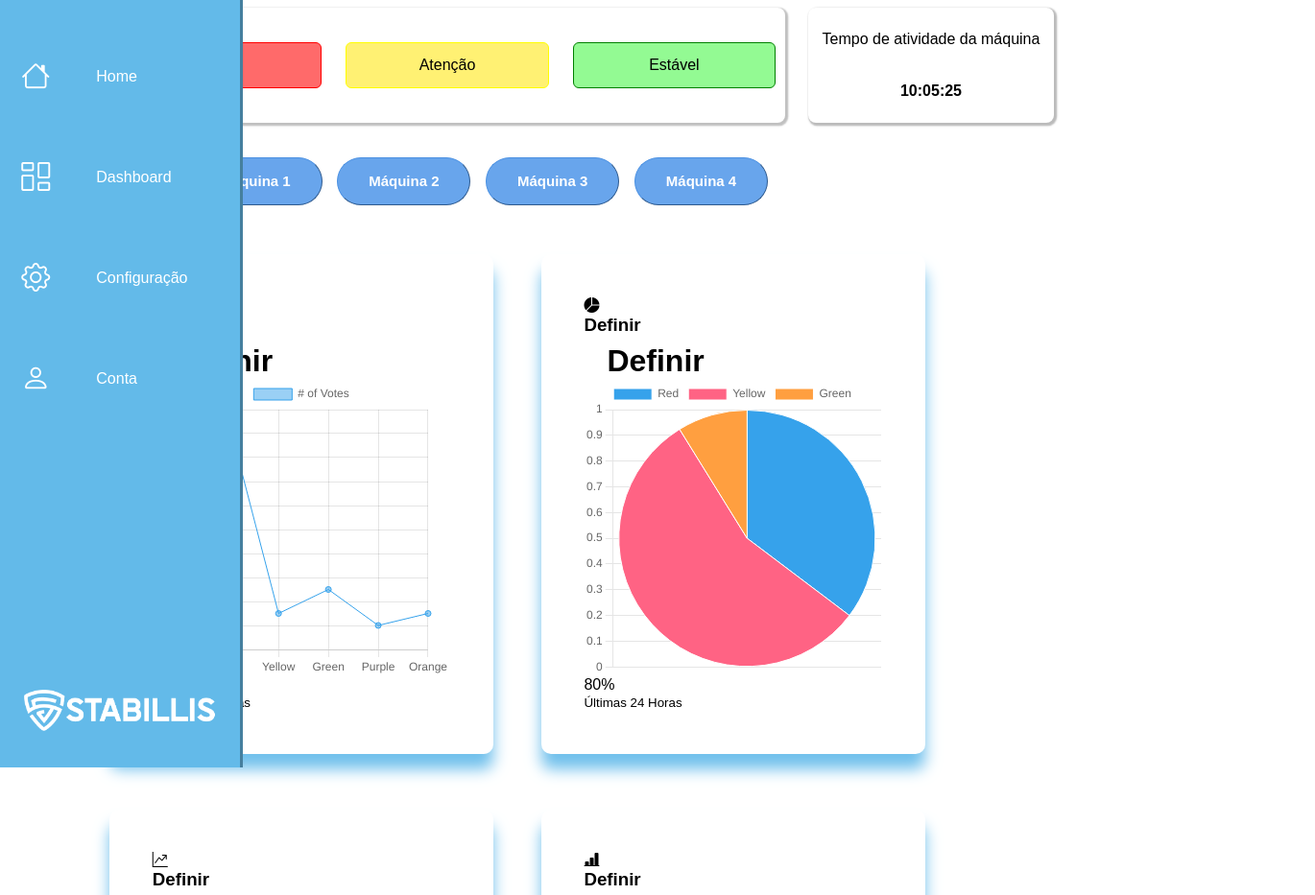
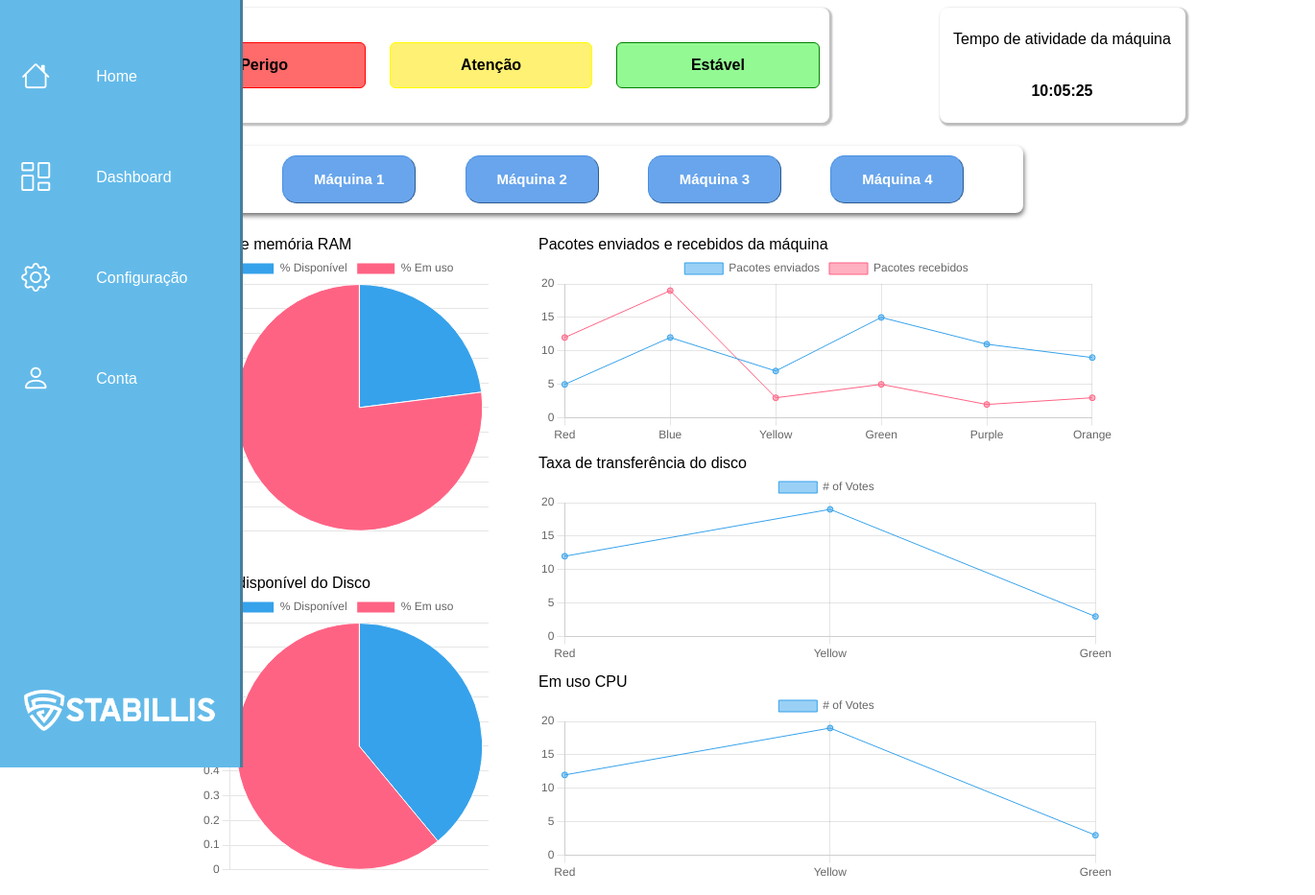
Before and after one commit to Stabillis/Stabillis, a website: page site/public/dashboard/dashboardStabillis.html in a window 1280 px wide. Shown: the top 933 px of the page at 96% size, 1370 px wide, since content can reach past the window. Drawn offline with nearby package versions, Linux system fonts and the light colour scheme.

Commit message:
graficos plotados na tela

```diff
--- a/site/public/css/dash.css
+++ b/site/public/css/dash.css
@@ -1,29 +1,34 @@
-*{
+* {
   margin: 0;
   padding: 0;
   box-sizing: border-box;
   font-family: sans-serif;
 }
+
 /*body cobrindo 100% da tela  */
-body{
-    height: 100vh;
-    width: 100vh;
+body {
+  height: 100%;
+  width: 100%;
   overflow-x: hidden;
 }
+
 /*estilizando a navbar */
 
-nav.side-menu{
+nav.side-menu {
 
   width: 80px;
   max-width: 80px;
   height: 100%;
   background-color: #63bae9;
   padding: 40px 0 40px 1%;
-    box-shadow: 3px 0 0 #457f9e ;/*criando uma linha na lateral da sidebar*/
-    position: fixed; /*mantendo a sidebar fixa */
+  box-shadow: 3px 0 0 #457f9e;
+  /*criando uma linha na lateral da sidebar*/
+  position: fixed;
+  /*mantendo a sidebar fixa */
   top: 0;
   left: 0;
-    overflow: hidden;/*escondendo o texto do menu */
+  overflow: hidden;
+  /*escondendo o texto do menu */
   transition: 0.5s;
   background-image: url(/assets/icon/stabilis_side_white.png);
   background-position: bottom;
@@ -32,60 +37,66 @@ nav.side-menu{
   background-position-y: 95%;
 
 }
+
 /*animação da sidebar ao passa o mouse */
-nav.side-menu:hover{
+nav.side-menu:hover {
   width: 250px;
   max-width: 250px;
 
 }
 
 /*estilizando a UL da side bar */
-ul{
+ul {
   height: 100%;
   list-style-type: none;
 }
 
-ul li.itens-menu{
-   transition: 0.5s; /*definindo o delay da passada do mouse */
+ul li.itens-menu {
+  transition: 0.5s;
+  /*definindo o delay da passada do mouse */
 }
 
 
-ul li.itens-menu:hover{
-    background-color:#91ceee;
+ul li.itens-menu:hover {
+  background-color: #91ceee;
 }
 
 /*estilizando os li da  da side bar, todos itens do menu */
-ul li.itens-menu a{
+ul li.itens-menu a {
   color: white;
   text-decoration: none;
   font-size: 20px;
-    padding: 20px 4%;/*cima e baixo 20px e laterais 4% */
+  padding: 20px 4%;
+  /*cima e baixo 20px e laterais 4% */
   margin-bottom: 20px;
   display: flex;
-    line-height: 40px; /*alinhar texto*/
+  line-height: 40px;
+  /*alinhar texto*/
 }
+
 /*estilizando texto do menu*/
-ul li.itens-menu a .txt{
+ul li.itens-menu a .txt {
   margin-left: 3rem;
 }
 
 /*Estilizando os icones da sidebar */
-ul li.itens-menu a .icon > i{
+ul li.itens-menu a .icon>i {
   font-size: 30px;
 }
 
 /*estilizando tela principal*/
 
-h1{
+h1 {
   margin-top: 0.5rem;
   margin-left: 1.5rem;
 }
 
-main{
+main {
   margin-left: 90px;
 
 }
-main .data{
+
+main .data {
   display: inline-block;
   background-color: #70c0ec;
   border-radius: 8px;
@@ -94,39 +105,41 @@ main .data{
   margin-left: 1.5rem;
 }
 
-main .data input[type="date"]{
+main .data input[type="date"] {
   background: transparent;
   color: rgb(0, 0, 0);
   border: none;
 }
 
-main .columns-dash{
+main .columns-dash {
   display: grid;
   grid-template-columns: repeat(2, 1fr);
   gap: 1.6rem;
 }
 
 
-main .columns-dash > div{
+main .columns-dash>div {
   background-color: white;
   padding: 2.8rem;
   width: 400px;
   border-radius: 10px;
   margin-top: 1rem;
-    box-shadow:0 1rem 1rem #70c0ec;
+  box-shadow: 0 1rem 1rem #70c0ec;
   transition: 1s;
   margin-left: 1.5rem;
   margin-bottom: 1rem;
 }
-main .columns-dash > div:hover{
+
+main .columns-dash>div:hover {
   box-shadow: none;
 }
 
 /*estilizando KPI*/
 
-.container{
+.container {
   display: flex;
-    width: 100vw;
+  width: 100%;
+  justify-content: space-around;
 }
 
 .coluna-kpi {
@@ -141,6 +154,10 @@ main .columns-dash > div:hover{
   box-shadow: 0.1rem 0.1rem 0.1rem 0.1rem #74747473;
   border-radius: 8px;
 
+}
+
+.coluna-kpi p{
+  font-weight: bold;
 }
 
 .card-perigo {
@@ -187,6 +204,7 @@ main .columns-dash > div:hover{
 .coluna-kpi p {
   font-size: 16px;
 }
+
 /*estilização lgenda KPI*/
 .legenda-kpi {
   display: flex;
@@ -209,32 +227,52 @@ main .columns-dash > div:hover{
   margin: 10px;
 }
 
-  .container-botao{
+.container-botao {
+  box-shadow: 1px 3px 5px #747474;
+  border-radius: 8px;
   display: flex;
-    justify-content: space-between;
-    margin-left: 15%;
+  justify-content: space-evenly;
+  margin-left: 12%;
   height: 30%;
-    margin-top: 5%;
-    margin-bottom: 5%;
+  margin-top: 2%;
+  margin-bottom: 2%;
+  width: 70%;
+  padding: 10px;
 }
 
-  button{
-    font-size:15px;
-    font-family:Arial;
-    width:139px;
-    height:50px;
-    border-width:1px;
-    color:#fff;
-    border-color:rgba(74, 144, 226, 1);
-    font-weight:bold;
-    border-top-left-radius:28px;
-    border-top-right-radius:28px;
-    border-bottom-left-radius:28px;
-    border-bottom-right-radius:28px;
-    background:rgba(104, 165, 236, 1);
+button {
+  font-size: 15px;
+  font-family: Arial;
+  width: 139px;
+  height: 50px;
+  border-width: 1px;
+  color: #fff;
+  border-color: rgba(74, 144, 226, 1);
+  font-weight: bold;
+  border-top-left-radius: 15px;
+  border-top-right-radius: 15px;
+  border-bottom-left-radius: 15px;
+  border-bottom-right-radius: 15px;
+  background: rgba(104, 165, 236, 1);
+
 }
-
 
 span {
   font-size: 16px;
 }
+
+.dashboard {
+  margin: auto;
+  width: 80%;
+  display: flex;
+  justify-content: space-between;
+  margin-bottom: 25px;
+}
+
+.status {
+  margin-bottom: 10px;
+}
+
+.status #grafico4 {
+  margin-bottom: 35px;
+}
--- a/site/public/dashboard/dashboardStabillis.html
+++ b/site/public/dashboard/dashboardStabillis.html
@@ -1,5 +1,6 @@
 <!DOCTYPE html>
 <html lang="en">
+
 <head>
   <meta charset="UTF-8">
   <meta http-equiv="X-UA-Compatible" content="IE=edge">
@@ -11,6 +12,7 @@
   <script src="https://cdn.jsdelivr.net/npm/chart.js"></script>
 
 </head>
+
 <body>
   <nav class="side-menu" id="sideMenu">
 
@@ -90,7 +92,52 @@
       <button class="botoes">Máquina 4</button>
     </div>
     <!--Colunas da dash-->
-        <div class="columns-dash">
+    <div class="dashboard">
+
+      <div class="graficos">
+
+        <div class="status">
+          <p>Uso de memória RAM</p>
+          <div>
+            <canvas id="grafico4" style="width: 50%;"></canvas>
+          </div>
+        </div>
+
+        <div class="status">
+          <p>Total disponível do Disco</p>
+          <div>
+            <canvas id="grafico5" style="width: 50%;"></canvas>
+          </div>
+        </div>
+
+      </div>
+
+      <div class="graficos">
+
+        <div class="status">
+          <p>Pacotes enviados e recebidos da máquina</p>
+          <div>
+            <canvas id="grafico" style="width: 600px; height: 200px;"></canvas>
+          </div>
+        </div>
+
+        <div class="status">
+          <p>Taxa de transferência do disco</p>
+          <div>
+            <canvas id="grafico2" style="width: 600px; height: 200px;"></canvas>
+          </div>
+        </div>
+
+        <div class="status">
+          <p>Em uso CPU</p>
+          <div>
+            <canvas id="grafico3" style="width: 600px; height: 200px;"></canvas>
+          </div>
+        </div>
+
+      </div>
+    </div>
+    <!-- <div class="dashboard">
       <div class="painel1" id="painel1">
         <span><i class="bi bi-file-bar-graph-fill"></i></span>
         <div class="conteudo">
@@ -98,28 +145,7 @@
             <h3>Definir</h3>
             <h1>Definir</h1>
           </div>
-                <div class="status">
-                    <div>
-                        <canvas id="grafico" style="width: 100px; height: 100px;"></canvas>
-                    </div>
 
-                    <div class="percentual">
-                        <p>80%</p>
-                    </div>
-                </div>
-                </div>
-                <small class="mini-legenda">Últimas 24 Horas</small>
-            </div>
-
-            <!--fim do 1º coluna-->
-
-            <div class="painel2" id="painel2">
-                <span><i class="bi bi-pie-chart-fill"></i></span>
-                <div class="conteudo">
-                <div class="legenda">
-                    <h3>Definir</h3>
-                    <h1>Definir</h1>
-                </div>
           <div class="status">
             <div>
               <canvas id="grafico2" style="width: 100px; height: 100px;"></canvas>
@@ -131,10 +157,25 @@
         </div>
         <small class="mini-legenda">Últimas 24 Horas</small>
       </div>
+    </div>
+    <div class="columns-dash">
+
+      <!--fim do 1º coluna-->
+<!--
+    <div class="painel2" id="painel2">
+      <span><i class="bi bi-pie-chart-fill"></i></span>
+      <div class="conteudo">
+        <div class="legenda">
+          <h3>Definir</h3>
+          <h1>Definir</h1>
+        </div>
+      </div>
+      <small class="mini-legenda">Últimas 24 Horas</small>
+    </div> -->
 
     <!--fim da 2ºcoluna-->
 
-                <div class="painel3" id="painel3">
+    <!-- <div class="painel3" id="painel3">
       <span><i class="bi bi-graph-up-arrow"></i></span>
       <div class="conteudo">
         <div class="legenda">
@@ -149,11 +190,11 @@
         </div>
       </div>
       <small class="mini-legenda">Últimas 24 Horas</small>
-                </div>
+    </div> -->
 
     <!--fim da 3º coluna-->
 
-                    <div class="painel4" id="painel4">
+    <!-- <div class="painel4" id="painel4">
       <span><i class="bi bi-bar-chart-line-fill"></i></span>
       <div class="conteudo">
         <div class="legenda">
@@ -170,9 +211,9 @@
       <small class="mini-legenda">Últimas 24 Horas</small>
     </div>
 
-                        <!--fim da 4ºcoluna-->
-                        <!--
-                              <div class="painel5" id="painel5">
+    fim da 4ºcoluna -->
+
+    <!-- <div class="painel5" id="painel5">
       <span><i class="bi bi-file-bar-graph-fill"></i></span>
       <div class="conteudo">
         <div class="legenda">
@@ -189,12 +230,12 @@
       </div>
       <small class="mini-legenda">Últimas 24 Horas</small>
     </div>
-                        -->
 
 
-                            <!--fim da 5ºcoluna-->
-                           <!--
-                            <div class="painel6" id="painel6">
+
+    fim da 5ºcoluna -->
+
+    <!-- <div class="painel6" id="painel6">
       <span><i class="bi bi-file-bar-graph-fill"></i></span>
       <div class="conteudo">
         <div class="legenda">
@@ -211,9 +252,9 @@
       </div>
       <small class="mini-legenda">Últimas 24 Horas</small>
     </div>
-                           -->
 
-                            <!--fim da 6ºcoluna-->
+
+    fim da 6ºcoluna -->
     </div>
 
 
@@ -228,7 +269,11 @@ new Chart(ctx, {
       data: {
         labels: ['Red', 'Blue', 'Yellow', 'Green', 'Purple', 'Orange'],
         datasets: [{
-      label: '# of Votes',
+          label: 'Pacotes enviados',
+          data: [5, 12, 7, 15, 11, 9],
+          borderWidth: 1
+        },{
+          label: 'Pacotes recebidos',
           data: [12, 19, 3, 5, 2, 3],
           borderWidth: 1
         }]
@@ -245,7 +290,7 @@ new Chart(ctx, {
     const ctx2 = document.getElementById('grafico2');
 
     new Chart(ctx2, {
-  type: 'pie',
+      type: 'line',
       data: {
         labels: ['Red', 'Yellow', 'Green'],
         datasets: [{
@@ -265,7 +310,7 @@ new Chart(ctx2, {
     const ctx3 = document.getElementById('grafico3');
 
     new Chart(ctx3, {
-  type: 'radar',
+      type: 'line',
       data: {
         labels: ['Red', 'Yellow', 'Green'],
         datasets: [{
@@ -286,12 +331,33 @@ new Chart(ctx3, {
     const ctx4 = document.getElementById('grafico4');
 
     new Chart(ctx4, {
-  type: 'bar',
+      type: 'pie',
       data: {
-    labels: ['Red', 'Yellow', 'Green'],
+        labels: ['% Disponível', '% Em uso'],
         datasets: [{
-      label: '# of Votes',
-      data: [12, 19, 3],
+          label: ['% Disponível', '% Em uso'],
+          data: [23, 77],
+          borderWidth: 1
+        }]
+      },
+      options: {
+        scales: {
+          y: {
+            beginAtZero: true
+          }
+        }
+      }
+    });
+
+    const ctx5 = document.getElementById('grafico5');
+
+    new Chart(ctx5, {
+      type: 'pie',
+      data: {
+        labels: ['% Disponível', '% Em uso'],
+        datasets: [{
+          label: ['% Disponível', '% Em uso'],
+          data: [39, 61],
           borderWidth: 1
         }]
       },
@@ -305,4 +371,5 @@ new Chart(ctx4, {
     });
   </script>
 </body>
+
 </html>
```
Lines whose indentation alone changed are shown as unchanged.
